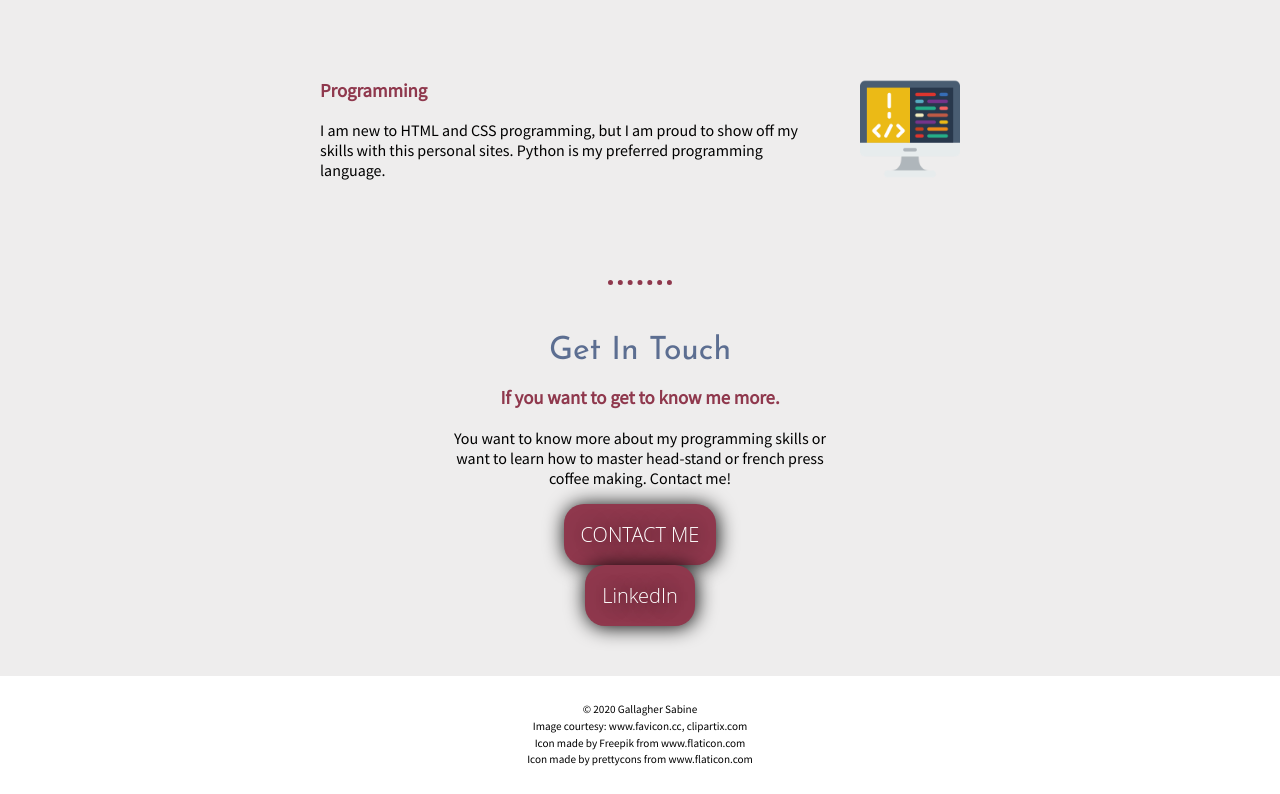
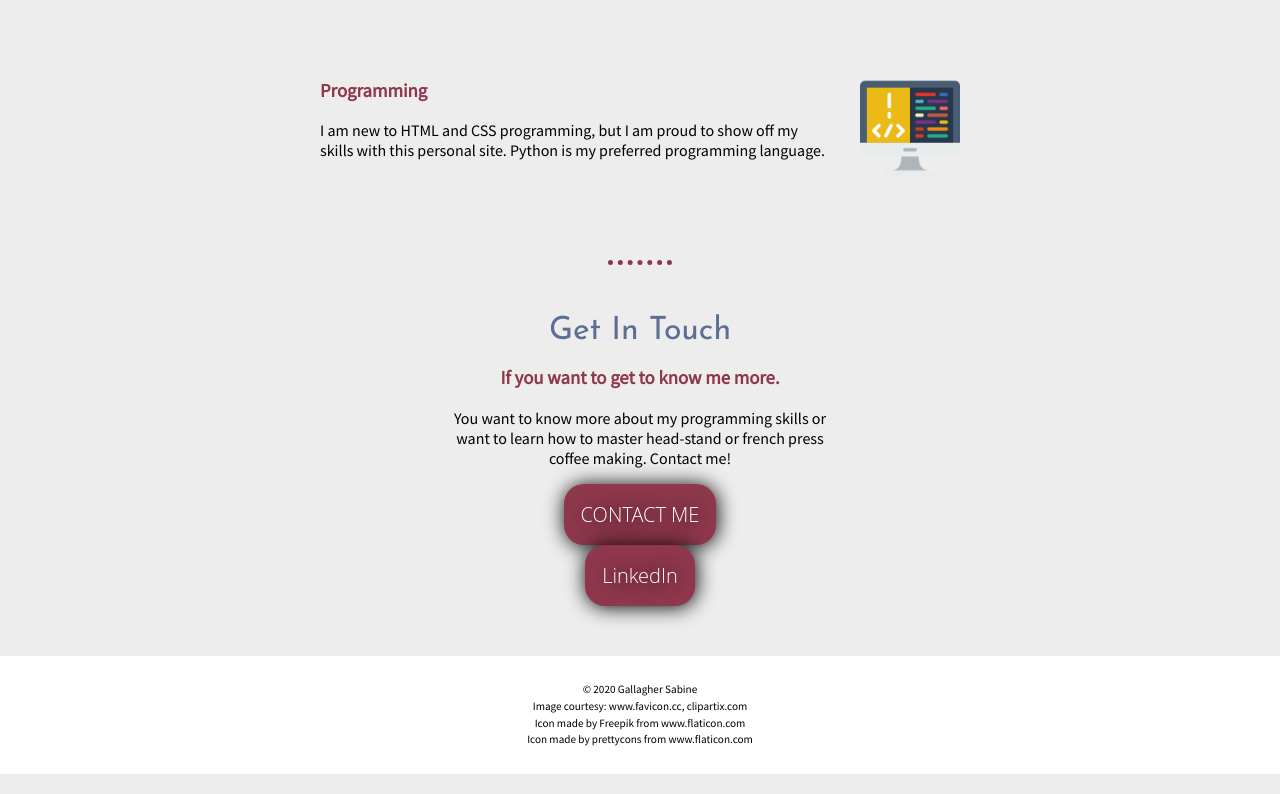
Before and after one commit to SabGal/personal-site-1, a plain HTML site: page index.html in a window 1280 px wide. Shown: the part 1400-2194 px from the top of the page. Drawn offline with Linux system fonts and the light colour scheme.

Commit message:
Update index.html

```diff
--- a/index.html
+++ b/index.html
@@ -36,7 +36,7 @@
         <div class="skill-row">
           <img alt="" class="programming-pic" src="images/coding.png">
           <h3>Programming</h3>
-          <p class="skill-programming">I am new to HTML and CSS programming, but I am proud to show off my skills with this personal sites. Python is my preferred programming language.</p>
+          <p class="skill-programming">I am new to HTML and CSS programming, but I am proud to show off my skills with this personal site. Python is my preferred programming language.</p>
         </div>
       </div>
       <hr>
```
